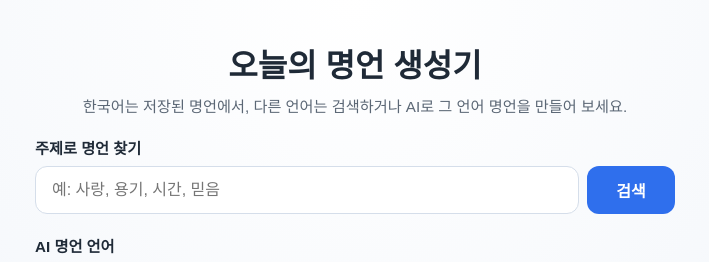
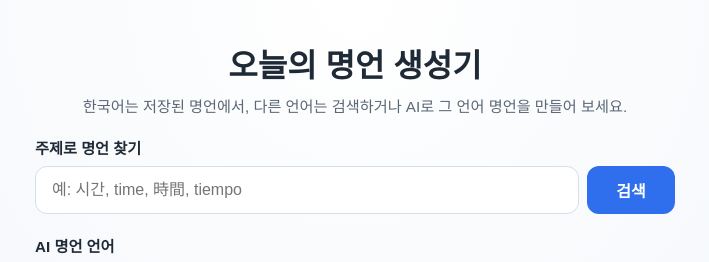
Before and after one commit to hyeongg22/vibecodingpractice, a React (Vite) app: page / in a window 1280 px wide. Shown: the top 262 px of the page, without its empty margins (285-994 px from the left). Built offline with nearby package versions, Linux system fonts and the light colour scheme; the HTML template or start-up script is replaced by a standard one.

Commit message:
배포 버전을 반영합니다: src/components/SearchBar.jsx

```diff
--- a/src/components/SearchBar.jsx
+++ b/src/components/SearchBar.jsx
@@ -15,7 +15,7 @@ function SearchBar({ searchText, onSearchTextChange, onSearch }) {
           type="search"
           value={searchText}
           onChange={(event) => onSearchTextChange(event.target.value)}
-          placeholder="예: 사랑, 용기, 시간, 믿음"
+          placeholder="예: 시간, time, 時間, tiempo"
           autoComplete="off"
         />
         <button type="submit" className="search-button">
```
